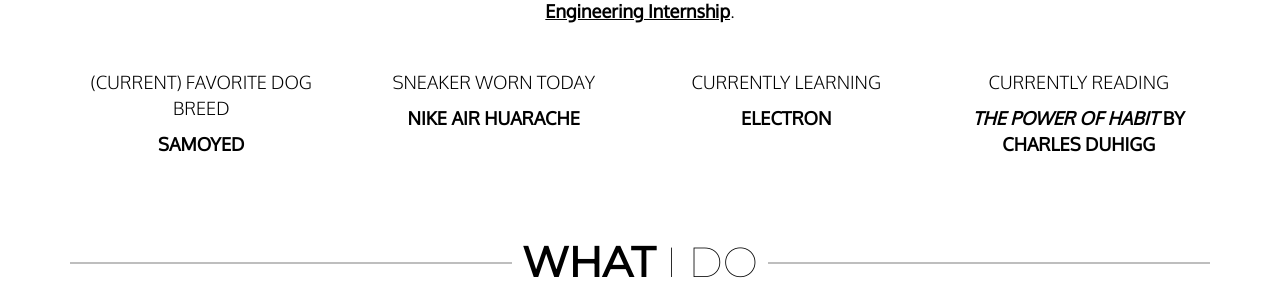
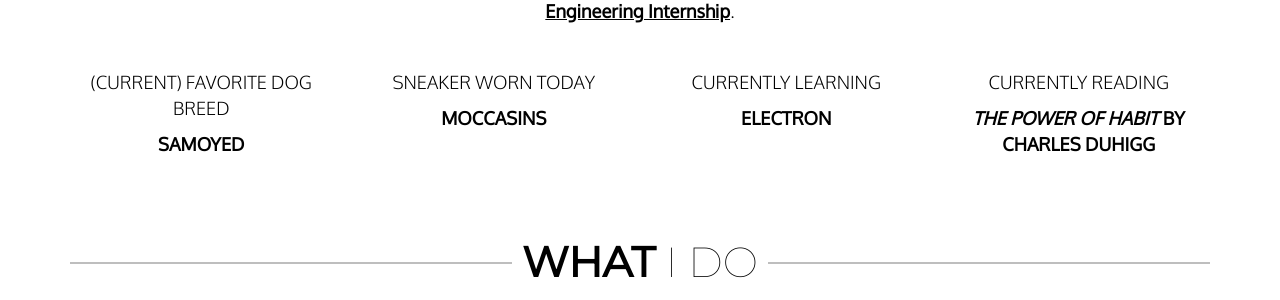
Before and after one commit to haanmiba/haanmiba.github.io, a Jekyll site: the page built from index.md, in a window 1280 px wide and 900 px high, scrolled down 1116 px. Shown: the part 154-454 px from the top of the window. Built offline with Jekyll 4.4.1, drawn with Linux system fonts in a browser that asks for light colours; nearby versions of some CDN libraries.

Commit message:
Updated sneaker section of about

```diff
--- a/_data/about.yml
+++ b/_data/about.yml
@@ -6,7 +6,7 @@ currently:
   - action: 'seeking a'
     subject: 'Summer 2019 Software Engineering Internship'
 dog: 'Samoyed'
-sneaker: 'Nike Air Huarache'
+sneaker: 'Moccasins'
 learning: 'Electron'
 reading:
   book: 'The Power of Habit'
```
